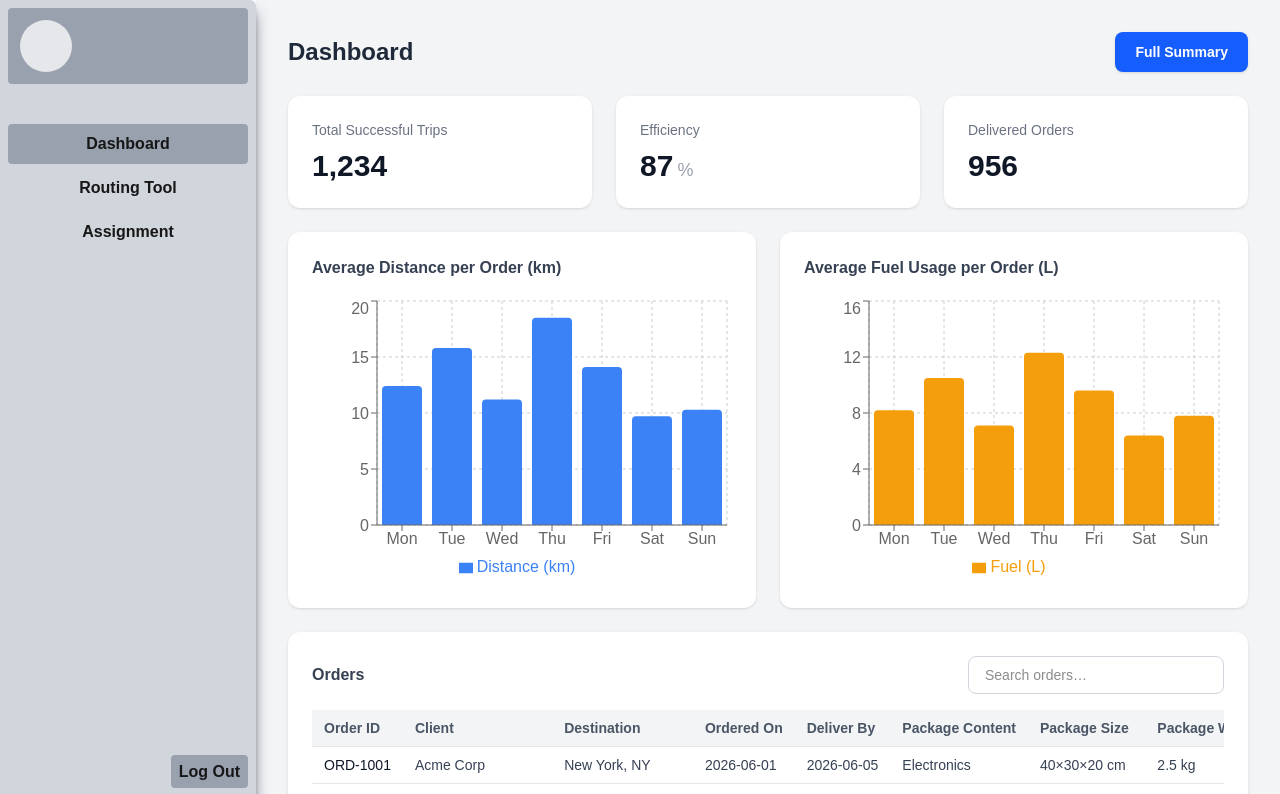
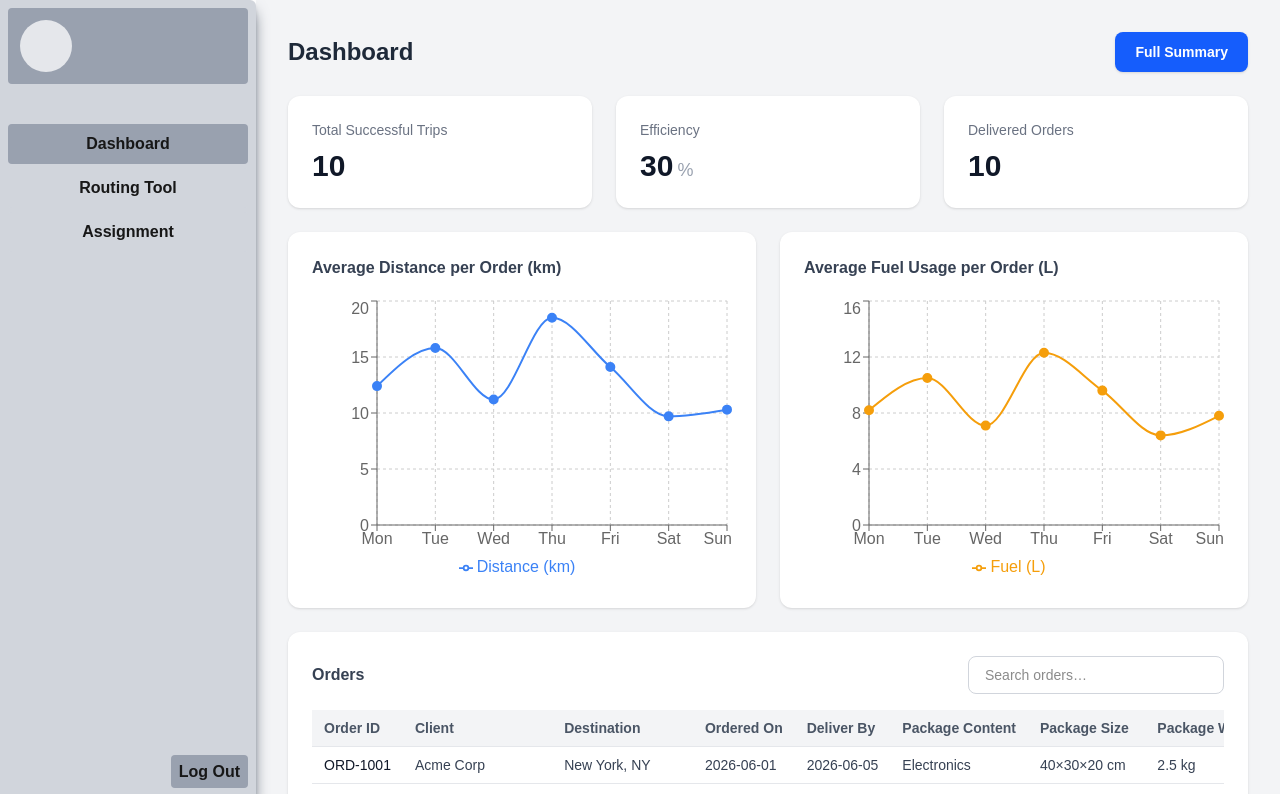
Before and after one commit to jrsantiagoo/route-management-system, a Next.js app in the folder route-management-app/: page /dashboard in a window 1280 px wide. Shown: the top 794 px of the page. Built offline with nearby package versions, Linux system fonts and the light colour scheme.

Commit message:
feat: use Line charts, added formulas to derive statistics

```diff
--- a/route-management-app/app/(protected)/dashboard/page.tsx
+++ b/route-management-app/app/(protected)/dashboard/page.tsx
@@ -3,8 +3,8 @@
 import { useCallback, useState } from "react";
 import jsPDF from "jspdf";
 import {
-    BarChart,
-    Bar,
+    LineChart,
+    Line,
     XAxis,
     YAxis,
     CartesianGrid,
@@ -295,7 +295,11 @@ function drawLineChart(
 }
 
 // Helper Function: Generates a PDF summary of the route management statistics and orders
-function generatePDF() {
+function generatePDF(
+    totalTrips: number,
+    efficiency: number,
+    delivered: number
+) {
     const now = new Date();
     const dateStr = now.toLocaleDateString("en-US", {
         month: "long",
@@ -316,21 +320,6 @@ function generatePDF() {
     doc.text(titleStr, 14, 20);
 
     // Performance Summary
-    const totalTrips = orders.length;
-    const onTimeThreshold = 5;
-    const onTime = orders.filter((o) => {
-        const [oy, om, od] = o.orderedOn.split("-").map(Number);
-        const [dy, dm, dd] = o.deliverBy.split("-").map(Number);
-        const orderDate = new Date(oy, om - 1, od);
-        const deliverDate = new Date(dy, dm - 1, dd);
-        const diffDays =
-            (deliverDate.getTime() - orderDate.getTime()) /
-            (1000 * 60 * 60 * 24);
-        return diffDays <= onTimeThreshold;
-    }).length;
-    const efficiency = Math.round((onTime / totalTrips) * 100);
-    const delivered = orders.length;
-
     doc.setFontSize(14);
     doc.text("Performance Summary", 14, 34);
 
@@ -595,8 +584,24 @@ function OrdersTable() {
 
 // Dashboard Page Component
 export default function Dashboard() {
+    // Derive stats from orders data
+    const totalTrips = orders.length;
+    const onTimeThreshold = 5;
+    const onTime = orders.filter((o) => {
+        const [oy, om, od] = o.orderedOn.split("-").map(Number);
+        const [dy, dm, dd] = o.deliverBy.split("-").map(Number);
+        const orderDate = new Date(oy, om - 1, od);
+        const deliverDate = new Date(dy, dm - 1, dd);
+        const diffDays =
+            (deliverDate.getTime() - orderDate.getTime()) /
+            (1000 * 60 * 60 * 24);
+        return diffDays <= onTimeThreshold;
+    }).length;
+    const efficiency = Math.round((onTime / totalTrips) * 100);
+    const delivered = orders.length;
+
     const handleDownload = useCallback(() => {
-        generatePDF();
+        generatePDF(totalTrips, efficiency, delivered);
     }, []);
 
     return (
@@ -614,46 +619,57 @@ export default function Dashboard() {
 
             {/* Key Statistics */}
             <div className="grid grid-cols-1 gap-6 md:grid-cols-3">
-                <StatCard title="Total Successful Trips" value="1,234" />
-                <StatCard title="Efficiency" value="87" unit="%" />
-                <StatCard title="Delivered Orders" value="956" />
+                <StatCard
+                    title="Total Successful Trips"
+                    value={String(totalTrips)}
+                />
+                <StatCard
+                    title="Efficiency"
+                    value={String(efficiency)}
+                    unit="%"
+                />
+                <StatCard title="Delivered Orders" value={String(delivered)} />
             </div>
 
             {/* Charts */}
             <div className="grid grid-cols-1 gap-6 lg:grid-cols-2">
                 <ChartCard title="Average Distance per Order (km)">
                     <ResponsiveContainer width="100%" height="100%">
-                        <BarChart data={dailyDistanceData}>
+                        <LineChart data={dailyDistanceData}>
                             <CartesianGrid strokeDasharray="3 3" />
                             <XAxis dataKey="day" />
                             <YAxis />
                             <Tooltip />
                             <Legend />
-                            <Bar
+                            <Line
+                                type="monotone"
                                 dataKey="distance"
-                                fill="#3b82f6"
+                                stroke="#3b82f6"
+                                strokeWidth={2}
+                                dot={{ fill: "#3b82f6", r: 4 }}
                                 name="Distance (km)"
-                                radius={[4, 4, 0, 0]}
                             />
-                        </BarChart>
+                        </LineChart>
                     </ResponsiveContainer>
                 </ChartCard>
 
                 <ChartCard title="Average Fuel Usage per Order (L)">
                     <ResponsiveContainer width="100%" height="100%">
-                        <BarChart data={dailyFuelData}>
+                        <LineChart data={dailyFuelData}>
                             <CartesianGrid strokeDasharray="3 3" />
                             <XAxis dataKey="day" />
                             <YAxis />
                             <Tooltip />
                             <Legend />
-                            <Bar
+                            <Line
+                                type="monotone"
                                 dataKey="fuel"
-                                fill="#f59e0b"
+                                stroke="#f59e0b"
+                                strokeWidth={2}
+                                dot={{ fill: "#f59e0b", r: 4 }}
                                 name="Fuel (L)"
-                                radius={[4, 4, 0, 0]}
                             />
-                        </BarChart>
+                        </LineChart>
                     </ResponsiveContainer>
                 </ChartCard>
             </div>
```
